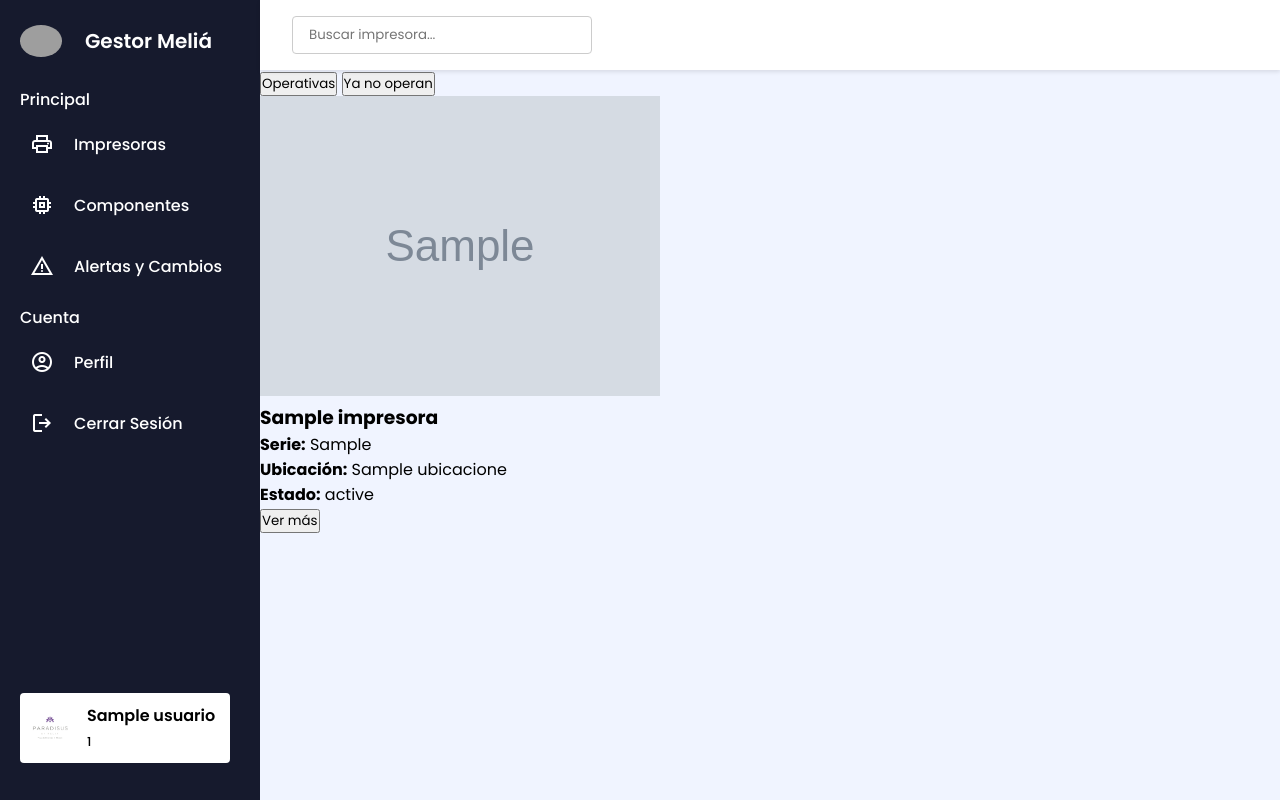
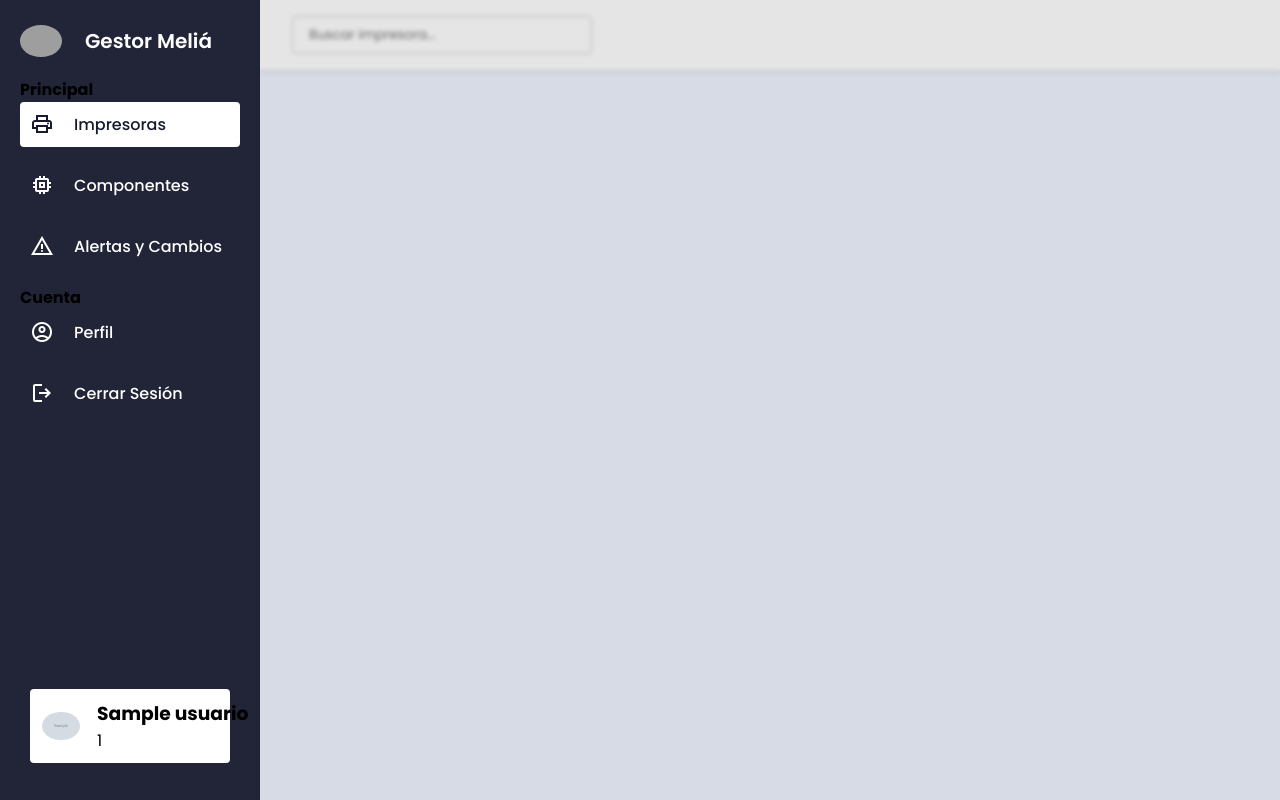
Before and after one commit to LastRabb1869/gestor-impresoras, a PHP site: page /dashboard/panel_admin.php in a window 1280 px wide. Run offline with PHP 8.4, Linux system fonts and the light colour scheme; the visitor is signed in with stand-in values (Sample User, id 1); tables that the repository leaves empty or names only in its code hold one stand-in row (values such as "Sample post"); grey boxes marked "Sample" are stand-in pictures; grey boxes are pictures that could not be loaded.

Commit message:
Cambios en el funcionamiento del sidebar
Las funciones presentan una mejora en rendimiento y en experiencia al usuario. Hay cosas por mejorar próximamente.

```diff
--- a/assets/css/style-dashboard.css
+++ b/assets/css/style-dashboard.css
@@ -14,6 +14,7 @@ body {
   min-height: 100vh;
   display: flex;
   background: #F0F4FF;
+  overflow-x: hidden;
 }
 
 /* ====== Sidebar ====== */
@@ -25,27 +26,38 @@ body {
   width: 85px;
   display: flex;
   flex-direction: column;
-  background: #161a2d;
+  background: rgba(22,26,45,0.95);
   padding: 25px 20px;
-  transition: all 0.4s ease;
-  overflow-x: hidden;
+  transition: width 0.4s ease;
+  overflow: hidden;
+  z-index: 1000;
+}
+.sidebar:hover {
+  width: 260px;
 }
 
-/* Expande al hover */
-.sidebar:hover {
-  width: 260px;
+/* sidebar overlay effect */
+.sidebar:hover ~ .main-content::before {
+  content: "";
+  position: fixed;
+  top: 0;
+  left: 260px;
+  width: calc(100% - 260px);
+  height: 100%;
+  background: rgba(0,0,0,0.1);
+  pointer-events: none;
+  z-index: 900;
+  backdrop-filter: blur(2px);
 }
 
 .sidebar .sidebar-header {
   display: flex;
   align-items: center;
 }
-
 .sidebar .sidebar-header img.logo-mini {
   width: 42px;
   border-radius: 50%;
 }
-
 .sidebar .sidebar-header h2 {
   color: #fff;
   font-size: 1.25rem;
@@ -55,7 +67,6 @@ body {
   opacity: 0;
   transition: opacity 0.3s ease;
 }
-
 .sidebar:hover .sidebar-header h2 {
   opacity: 1;
 }
@@ -65,49 +76,12 @@ body {
   margin-top: 20px;
   flex: 1;
   overflow-y: auto;
-  scrollbar-width: none;
 }
-.sidebar-links::-webkit-scrollbar {
-  display: none;
-}
-
-.sidebar-links h4 {
-  color: #fff;
-  font-weight: 500;
-  white-space: nowrap;
-  margin: 10px 0;
-  position: relative;
-}
-
-/* Texto oculto hasta hover */
-.sidebar-links h4 span {
-  opacity: 0;
-  transition: opacity 0.3s ease;
-}
-.sidebar:hover .sidebar-links h4 span {
-  opacity: 1;
-}
-
-.sidebar-links .menu-separator {
-  position: absolute;
-  left: 0;
-  top: 50%;
-  width: 100%;
-  height: 1px;
-  background: #4f52ba;
-  transform-origin: right;
-  transform: scaleX(1);
-  transition: transform 0.3s ease 0.2s;
-}
-.sidebar:hover .sidebar-links .menu-separator {
-  transform: scaleX(0);
-  transition-delay: 0s;
-}
+.sidebar-links::-webkit-scrollbar { display: none; }
 
 .sidebar-links li {
   margin-bottom: 1rem;
 }
-
 .sidebar-links li a {
   display: flex;
   align-items: center;
@@ -120,12 +94,11 @@ body {
   border-radius: 4px;
   transition: background 0.2s, color 0.2s;
 }
-.sidebar-links li a:hover {
+.sidebar-links li a:hover,
+.sidebar-links li.active a {
   background: #fff;
   color: #161a2d;
 }
-
-/* Ocultar texto de enlaces y títulos hasta hover */
 .sidebar-links li a span:nth-child(2) {
   opacity: 0;
   transition: opacity 0.3s ease;
@@ -137,9 +110,7 @@ body {
 .user-account {
   margin-top: auto;
   padding: 12px 10px;
-  margin-left: -10px;
 }
-
 .user-profile {
   display: flex;
   align-items: center;
@@ -153,22 +124,13 @@ body {
 .sidebar:hover .user-account .user-profile {
   opacity: 1;
 }
-
 .user-profile img {
   width: 42px;
   border-radius: 50%;
   border: 2px solid #fff;
 }
-
-.user-detail h3 {
-  font-size: 1rem;
-  font-weight: 600;
-  white-space: nowrap;
-}
-
+.user-detail h3,
 .user-detail span {
-  font-size: 0.775rem;
-  font-weight: 500;
   white-space: nowrap;
 }
 
@@ -178,9 +140,9 @@ body {
   flex: 1;
   display: flex;
   flex-direction: column;
+  position: relative;
   transition: margin-left 0.4s ease;
 }
-
 .sidebar:hover + .main-content {
   margin-left: 260px;
 }
@@ -194,9 +156,8 @@ body {
   box-shadow: 0 2px 4px rgba(0,0,0,0.1);
   position: sticky;
   top: 0;
-  z-index: 50;
+  z-index: 100;
 }
-
 .search-container input {
   width: 300px;
   padding: 0.5rem 1rem;
@@ -204,28 +165,91 @@ body {
   border-radius: 4px;
 }
 
-/* ====== Preserve Cards & Buttons ====== */
-.sub-navbar, .cards-container, .card, .filter-button, .estado-label, .expand-button {
-  /* mantenga estilos previos */
+/* ====== Section Animation ====== */
+.dashboard-section {
+  opacity: 0;
+  transform: translateY(20px);
+  transition: opacity 0.4s ease, transform 0.4s ease;
+  position: absolute;
+  width: 100%;
+  top: 0;
+  left: 0;
+  display: none;
+}
+.dashboard-section.active {
+  display: block;
+  opacity: 1;
+  transform: translateY(0);
+  position: relative;
 }
 
-/* Responsive adjustments */
+/* ====== Cards Layout ====== */
+.cards-container {
+  display: flex;
+  flex-wrap: wrap;
+  gap: 1.5rem;
+  padding: 2rem;
+  margin-left: 0;
+}
+.card {
+  display: flex;
+  flex-direction: row;
+  flex: 0 1 calc(33.333% - 1.5rem);
+  background-color: #fff;
+  border: 1px solid #ddd;
+  border-radius: 8px;
+  box-shadow: 0 2px 6px rgba(0,0,0,0.1);
+  overflow: hidden;
+  transition: box-shadow 0.2s ease, border-color 0.2s ease;
+}
+.card:hover {
+  border-color: #a0c4ff;
+  box-shadow: 0 4px 12px rgba(160,196,255,0.5);
+}
+.card-img {
+  flex: 0 0 120px;
+  border-right: 1px solid #ddd;
+  padding: 0.5rem;
+  display: flex;
+  align-items: center;
+  justify-content: center;
+}
+.card-img img { width: 100%; height: auto; object-fit: cover; }
+.card-info {
+  padding: 1rem;
+  flex: 1;
+  display: flex;
+  flex-direction: column;
+  gap: 0.5rem;
+}
+.estado-label {
+  font-weight: 600;
+  padding: 0.25rem 0.5rem;
+  border-radius: 4px;
+}
+.expand-button {
+  margin-top: auto;
+  align-self: flex-end;
+  background-color: #007bff;
+  color: #fff;
+  border: none;
+  padding: 0.5rem 0.75rem;
+  border-radius: 4px;
+  cursor: pointer;
+  transition: background 0.2s ease;
+}
+.expand-button:hover { background-color: #0056b3; }
+
+/* ====== Responsive ====== */
 @media(max-width:768px) {
-  .main-content {
-    margin-left: 85px;
-  }
-  .topbar .search-container input {
-    width: 150px;
-  }
+  .cards-container { flex-direction: column; }
+  .card { flex: 1 1 auto; }
+  .search-container input { width: 150px; }
+}
+@media(max-width:480px) {
+  .sidebar { display: none; }
+  .main-content { margin-left: 0; }
 }
 
-@media(max-width:480px) {
-  .sidebar {
-    display: none;
-  }
-  .main-content {
-    margin-left: 0;
-  }
-}
 
 /* ====== LPTM me congelo con este AC a 22°C grrr ====== */
--- a/assets/js/dashboard.js
+++ b/assets/js/dashboard.js
@@ -1,138 +1,105 @@
 // assets/js/dashboard.js
 
 document.addEventListener('DOMContentLoaded', function() {
-  // Sidebar navigation
-  const navItems = document.querySelectorAll('.nav-item[data-section]');
-  const sections = document.querySelectorAll('.dashboard-section');
-  const sidebar = document.querySelector('.sidebar');
-  const mainContent = document.querySelector('.main-content');
+  // --- VARIABLES PRINCIPALES ---
+  const navItems     = document.querySelectorAll('.nav-item[data-section]');
+  const sections     = document.querySelectorAll('.dashboard-section');
+  const sidebar      = document.querySelector('.sidebar');
+  const mainContent  = document.querySelector('.main-content');
+  const printerCards = document.querySelectorAll('.impresora-card');
+  const filterButtons= document.querySelectorAll('.filter-button');
+  const searchBar    = document.getElementById('searchBar');
+  const logoutBtn    = document.getElementById('logout-btn');
 
+  // --- FUNCIONES AUXILIARES ---
+  function cargarComponentes() {
+    fetch('get_componentes.php')
+      .then(res => res.json())
+      .then(data => {
+        const cont = document.getElementById("componentes-section");
+        cont.innerHTML = ""; // limpiamos
+
+        if (!data.length) {
+          cont.innerHTML = "<p>No hay componentes registrados.</p>";
+          return;
+        }
+        // Creamos tarjetas
+        data.forEach(c => {
+          const card = document.createElement("div");
+          card.className = "card componente-card";
+          card.innerHTML = `
+            <div class="card-info">
+              <h3>${c.nombre}</h3>
+              <p><strong>Serie:</strong> ${c.num_serie}</p>
+              <p><strong>Marca:</strong> ${c.marca}</p>
+              <p><strong>Ubicación:</strong> ${c.ubicacion_id}</p>
+              <p><strong>Estado:</strong> ${c.estado}</p>
+              <p><strong>Stock:</strong> ${c.cantidad_stock}</p>
+              <button class="expand-button">Ver más</button>
+            </div>
+          `;
+          cont.appendChild(card);
+        });
+      })
+      .catch(err => console.error("Error al cargar componentes:", err));
+  }
+
+  // --- NAV SIDEBAR: Mostrar sección correspondiente ---
   navItems.forEach(item => {
     item.addEventListener('click', () => {
-      // Remove active on all nav
+      // Active visual
       navItems.forEach(i => i.classList.remove('active'));
       item.classList.add('active');
 
-      // Show related section
+      // Mostrar solo la sección correspondiente
       const target = item.getAttribute('data-section');
       sections.forEach(sec => {
         if (sec.id === target) sec.classList.add('active');
         else sec.classList.remove('active');
       });
+
+      // Si es la pestaña de componentes, cargar datos
+      if (target === 'componentes-section') {
+        cargarComponentes();
+      }
     });
   });
 
-  // Filter buttons in impresoras section
-  const filterButtons = document.querySelectorAll('.filter-button');
-  const printerCards = document.querySelectorAll('.impresora-card');
-
+  // --- FILTRADO DE IMPRESORAS ---
   filterButtons.forEach(btn => {
     btn.addEventListener('click', () => {
-      // Toggle active class
       filterButtons.forEach(b => b.classList.remove('active'));
       btn.classList.add('active');
       const filter = btn.getAttribute('data-filter');
 
       printerCards.forEach(card => {
-        if (filter === 'operativas' && card.dataset.estado === 'FUNCIONANDO') {
+        const estado = card.dataset.estado;
+        if ((filter === 'operativas'    && estado === 'FUNCIONANDO') ||
+            (filter === 'no-operativas' && estado !== 'FUNCIONANDO')) {
           card.style.display = 'flex';
-        } else if (filter === 'no-operativas' && card.dataset.estado !== 'FUNCIONANDO') {
-          card.style.display = 'flex';
-        } else if (filter === 'operativas' || filter === 'no-operativas') {
+        } else {
           card.style.display = 'none';
         }
       });
     });
   });
 
-  // Search bar functionality
-  const searchBar = document.getElementById('searchBar');
-
+  // --- BÚSQUEDA EN IMPRESORAS ---
   searchBar.addEventListener('input', () => {
     const term = searchBar.value.toLowerCase();
     printerCards.forEach(card => {
-      const name = card.querySelector('h3').textContent.toLowerCase();
+      const name  = card.querySelector('h3').textContent.toLowerCase();
       const serie = card.querySelector('p strong').nextSibling.textContent.toLowerCase();
-      if (name.includes(term) || serie.includes(term)) {
-        card.style.display = 'flex';
-      } else {
-        card.style.display = 'none';
-      }
+      card.style.display = (name.includes(term) || serie.includes(term))
+                            ? 'flex'
+                            : 'none';
     });
   });
 
-  // Profile dropdown
-  const avatar = document.getElementById('profile-avatar');
-  const dropdown = document.getElementById('profile-dropdown');
-
-  avatar.addEventListener('click', () => {
-    dropdown.style.display = dropdown.style.display === 'block' ? 'none' : 'block';
+  // --- CERRAR SESIÓN ---
+  logoutBtn.addEventListener('click', () => {
+    // Opcional: agregar headers no-cache en PHP para deshabilitar back-button
+    window.location.href = '../public/close-session.php';
   });
 
-  // Close dropdown if click outside
-  document.addEventListener('click', (e) => {
-    if (!avatar.contains(e.target) && !dropdown.contains(e.target)) {
-      dropdown.style.display = 'none';
-    }
-  });
-
-  // Toggle sidebar on small screens
-  sidebar.addEventListener('click', (e) => {
-    // Si clicaste en un icono sin etiqueta (span oculto), toggle
-    if (e.target.closest('.nav-item')) {
-    sidebar.classList.toggle('collapsed');
-    // Ajustamos la clase de main-content
-    mainContent.classList.toggle('expanded');
-    }
-  });
-
-  function cargarComponentes() {
-  fetch('get_componentes.php')
-    .then(res => res.json())
-    .then(data => {
-      const contenedor = document.getElementById("seccionComponentes");
-      contenedor.innerHTML = "";
-
-      if (data.length === 0) {
-        contenedor.innerHTML = "<p>No hay componentes registrados.</p>";
-        return;
-      }
-
-      data.forEach(componente => {
-        const card = document.createElement("div");
-        card.className = "card";
-
-        card.innerHTML = `
-          <h3>${componente.nombre}</h3>
-          <p><strong>Serie:</strong> ${componente.numero_serie}</p>
-          <p><strong>Marca:</strong> ${componente.marca}</p>
-          <p><strong>Ubicación:</strong> ${componente.ubicacion}</p>
-          <p><strong>Estado:</strong> ${componente.estado}</p>
-          <p><strong>Stock:</strong> ${componente.cantidad_stock}</p>
-          <button class="expand-button">Ver más</button>
-        `;
-
-        contenedor.appendChild(card);
-      });
-    })
-    .catch(error => console.error("Error cargando componentes:", error));
-  }
-
-  // Asociar el evento al botón de Componentes
-  document.addEventListener("DOMContentLoaded", () => {
-    const btnComponentes = document.getElementById("btnComponentes");
-    if (btnComponentes) {
-      btnComponentes.addEventListener("click", () => {
-        document.getElementById("seccionImpresoras").style.display = "none";
-        document.getElementById("seccionComponentes").style.display = "flex";
-        cargarComponentes();
-      });
-    }
-  });
-
-  // Logout button
-  const logoutBtn = document.getElementById('logout-btn');
-  logoutBtn.addEventListener('click', () => {
-    window.location.href = '../public/close-session.php';
-  });
 });
--- a/dashboard/panel_admin.php
+++ b/dashboard/panel_admin.php
@@ -60,7 +60,7 @@ while ($row = mysqli_fetch_assoc($result_impresoras)) {
           <span>Impresoras</span>
         </a>
       </li>
-      <li class="nav-item" data-section="componentes-section">
+      <li id="btnComponentes" class="nav-item" data-section="componentes-section">
         <a href="javascript:;">
           <span class="material-symbols-outlined">memory</span>
           <span>Componentes</span>
@@ -92,7 +92,7 @@ while ($row = mysqli_fetch_assoc($result_impresoras)) {
     </ul>
     <div class="user-account">
       <div class="user-profile">
-        <img src="../assets/img/ppdc-logo.jpg" alt="Profile Image" />
+        <img src="../assets/img/<?php echo $imagen_perfil ?: 'default-user.png'; ?>" alt="Foto de perfil de <?php echo $nombre_usuario; ?>" />
         <div class="user-detail">
           <h3><?php echo htmlspecialchars($nombre_usuario); ?></h3>
           <span><?php echo $_SESSION['nivel']; ?></span>
@@ -134,7 +134,7 @@ while ($row = mysqli_fetch_assoc($result_impresoras)) {
       </section>
 
       <!-- Sección Componentes -->
-      <section class="cards-container" id="seccionComponentes" style="display:none;">
+      <section id="componentes-section" class="dashboard-section cards-container">
         <!-- Aquí irán las tarjetas de componentes -->
       </section>
 
```
Also changed, not shown: public/close-session.php (+7 -7 lines).
